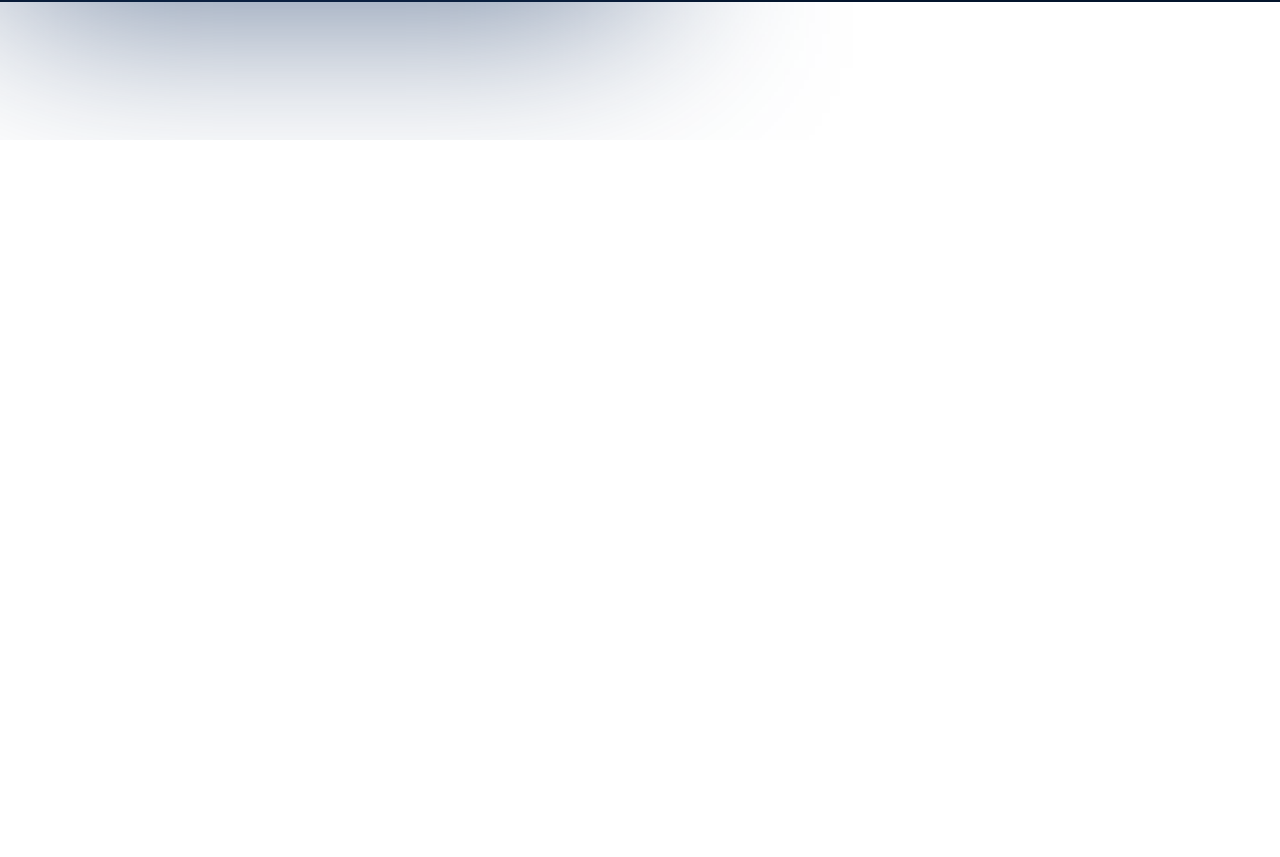
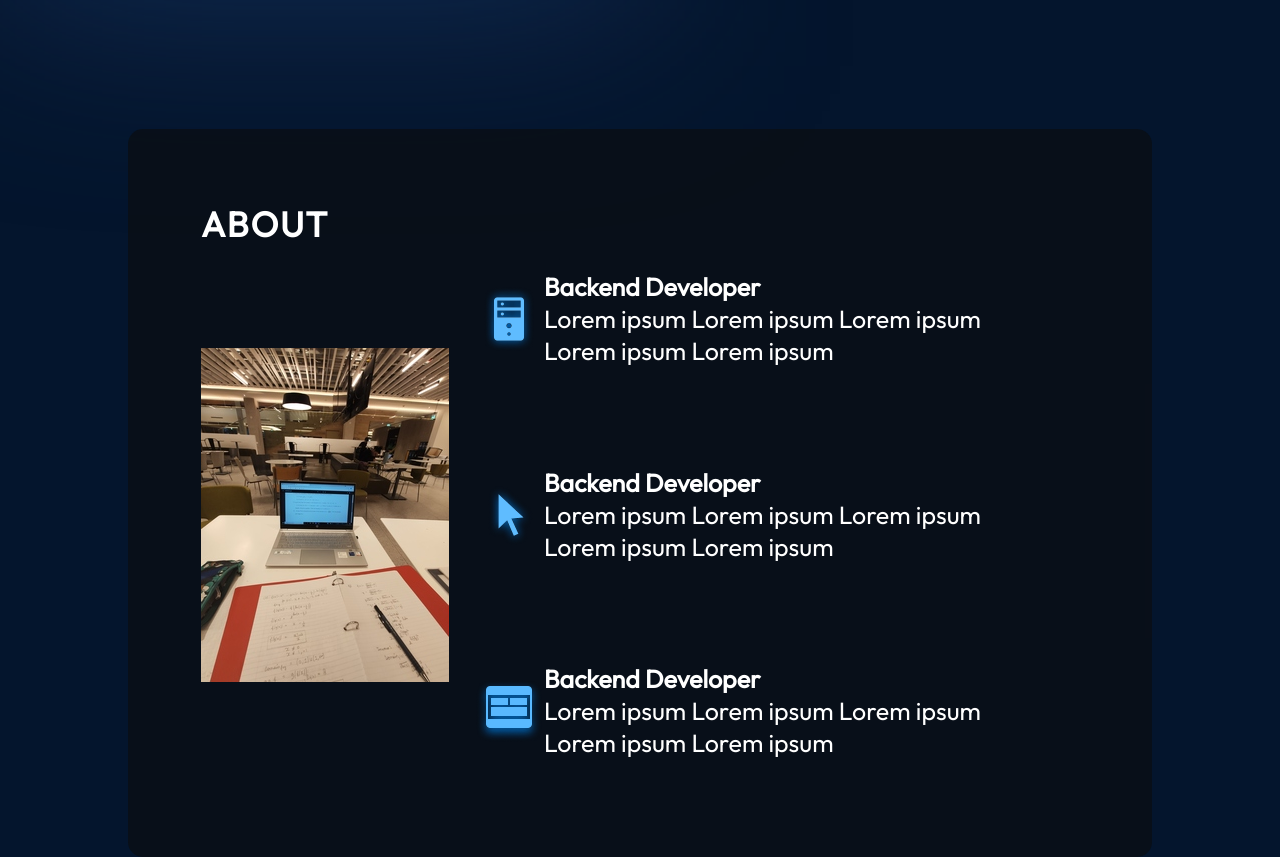
Before and after one commit to jaz404/portfolio, a React (Vite) app in the folder react-portfolio/: page / in a window 1280 px wide. Shown: the part 660-1517 px from the top of the page. Before the commit the page ends 800 px from the top, so only its background shows below. Built offline with nearby package versions, Linux system fonts and the light colour scheme.

Commit message:
about page

```diff
--- a/react-portfolio/src/App.jsx
+++ b/react-portfolio/src/App.jsx
@@ -2,7 +2,7 @@
 import styles from './App.module.css';
 import { Hero } from './components/Hero/Hero';
 import { Navbar } from './components/Navbar/Navbar';
-
+import { About } from './components/About/About'
 
 function App() {
 
@@ -10,6 +10,7 @@ function App() {
   return <div className={styles.App}>
     <Navbar/>
     <Hero />
+    <About />
   </div>
 }
 
--- /dev/null
+++ b/react-portfolio/src/components/About/About.jsx
@@ -0,0 +1,45 @@
+import React from "react";
+import { getImageUrl } from "../../utils";
+import styles from "./About.module.css"
+
+export const About = () => {
+    return <section className={styles.container} id ="about">
+        <h2 className={styles.title}>About</h2>
+        <div className={styles.content}>
+            <img
+            src={getImageUrl("about/aboutImage1.jpg")}
+            alt="my laptop"
+            className={styles.aboutImage}
+            />
+
+            <ul className={styles.aboutItems}>
+                <li className={styles.aboutItem}>
+                    <img src={getImageUrl("about/serverIcon.png")}  alt="cursor icon" />
+                    <div className={styles.aboutItemText}>
+                        <h3>Backend Developer</h3>
+                        <p>Lorem ipsum Lorem ipsum Lorem ipsum Lorem ipsum Lorem ipsum</p>
+                    </div>
+                </li>
+                <li className={styles.aboutItem}>
+                    <img src={getImageUrl("about/cursorIcon.png")}  alt="cursor icon" />
+                    <div className={styles.aboutItemText}>
+                        <h3>Backend Developer</h3>
+                        <p>Lorem ipsum Lorem ipsum Lorem ipsum Lorem ipsum Lorem ipsum</p>
+                    </div>
+                </li>
+
+                <li className={styles.aboutItem}>
+                    <img src={getImageUrl("about/uiIcon.png")}  alt="UI icon" />
+                    <div className={styles.aboutItemText}>
+                        <h3>Backend Developer</h3>
+                        <p>Lorem ipsum Lorem ipsum Lorem ipsum Lorem ipsum Lorem ipsum</p>
+                    </div>
+                </li>
+
+
+            </ul>
+
+
+        </div>
+    </section>
+};
--- /dev/null
+++ b/react-portfolio/src/components/About/About.module.css
@@ -0,0 +1,74 @@
+@import "../../vars.css";
+
+.container {
+    position: relative;
+    background-color: rgba(12,12,12,0.6);
+    border-radius: 15px;
+    padding: 73px;
+    margin-top: 129px;
+    z-index: 1;
+    margin-left: 10%;
+    margin-right: 10%;
+}
+.title {
+    color: var(--color-text);
+    font-size: 35px;
+    font-weight: 700;
+    letter-spacing: 1.75px;
+    text-transform: uppercase;
+}
+
+.content {
+    display: flex;
+    flex-direction: row;
+    align-items: center;
+}
+
+
+.aboutItems{
+    color: var(--color-text);
+    display: flex;
+    flex-direction: column;
+    gap: 50px;
+}
+.aboutItem {
+    display: flex;
+    flex-direction: row;
+    align-items: center;
+    border-radius: 20px;
+    list-style: none;
+    padding: 25px;
+    background-image: linear-gradient(90deg, rgba(165, 215, 232, 0.42) 0%, rgba(255,255,255,0) 100%);
+    background-size: 0 100%;
+    background-repeat: no-repeat;
+    transition: 0.4s;
+}
+.aboutItem:hover {
+    background-size: 100% 100%;
+}
+.aboutItem h3 {
+    font-size: 25px;
+    font-weight: 600;
+}
+.aboutItem p{
+    font-size: 25px;
+}
+
+@media screen and (max-width: 830px) {
+    .container {
+        background-color: transparent;
+        padding-left: 0;
+        padding-right: 0;
+    }
+    .content {
+        flex-direction: column;
+    }
+    .aboutImage {
+        display: none;
+
+    }
+    .aboutItem {
+        padding-left: 0;
+        padding-right: 0;
+    }
+}
--- a/react-portfolio/src/components/Navbar/Navbar.module.css
+++ b/react-portfolio/src/components/Navbar/Navbar.module.css
@@ -27,6 +27,9 @@
     font-size: 25px;
     color:var(--color-text);
     text-decoration: none;
+}
+.menuBtn {
+    display: none;
 }
 @media screen and (max-width: 830px) {
     .navbar {
--- a/react-portfolio/src/index.css
+++ b/react-portfolio/src/index.css
@@ -4,3 +4,7 @@
   padding:0;
   font-family: "Outfit", Arial, Arial, Helvetica, sans-serif;
 }
+
+html {
+  scroll-behavior: smooth;
+}
```
Also changed, not shown: react-portfolio/assets/about/aboutImage1.jpg (added).
